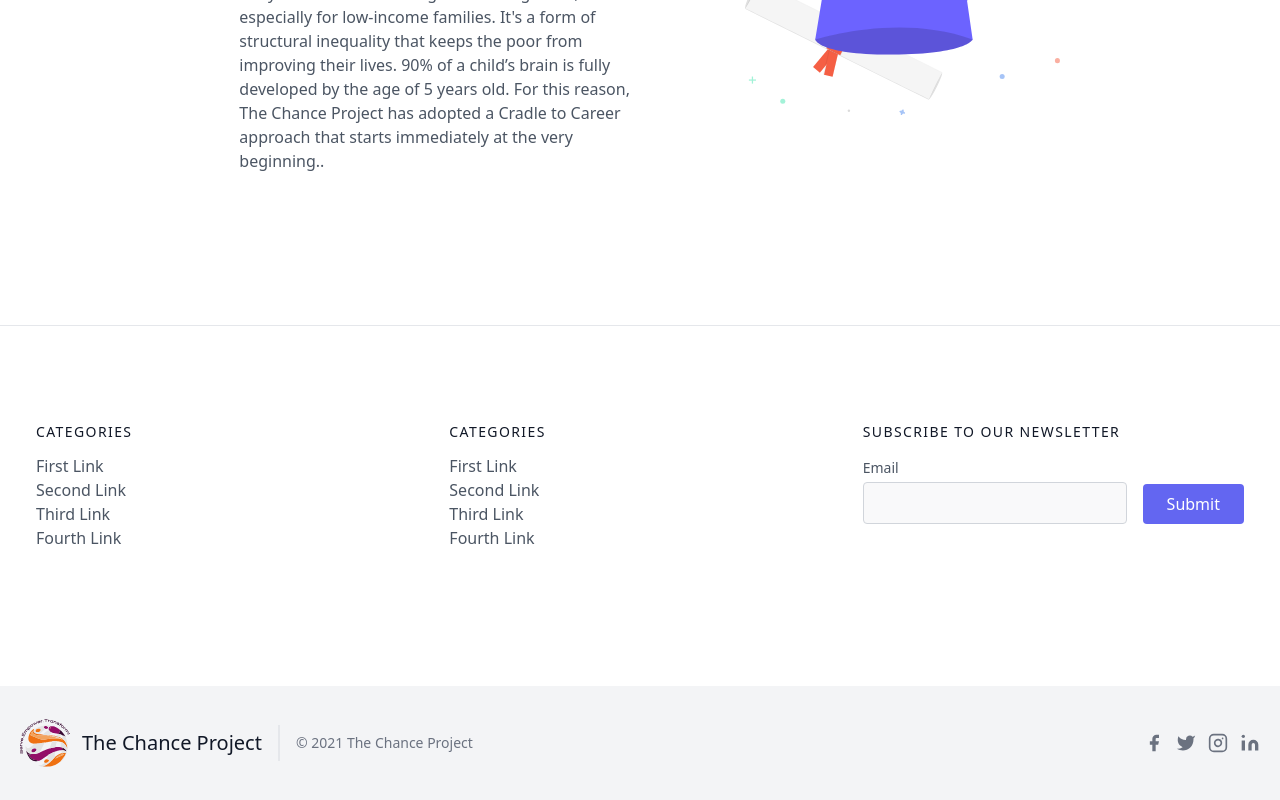
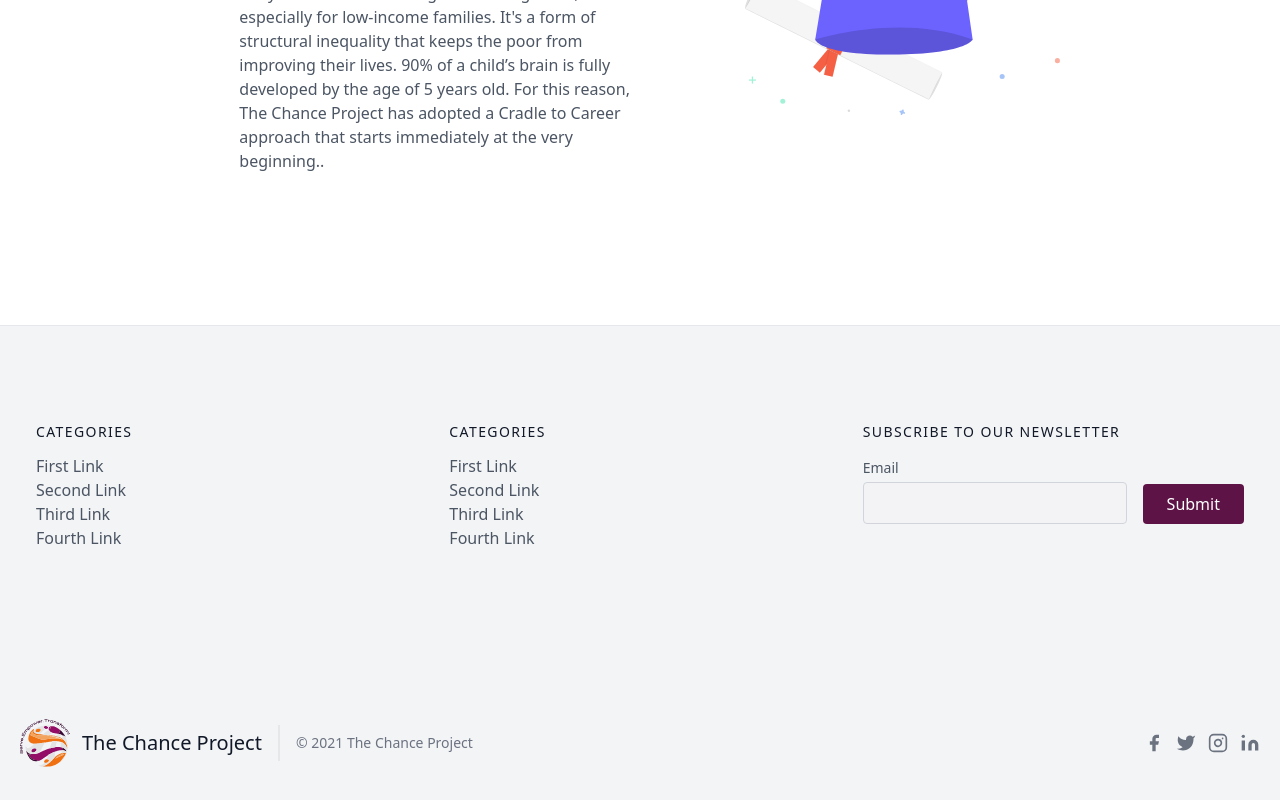
Before and after one commit to cgriff21/tcpSiteNext, a Next.js app: page /about in a window 1280 px wide. Shown: the part 1433-2233 px from the top of the page. Built offline with nearby package versions, Linux system fonts and the light colour scheme.

Commit message:
small fixes and add custom colors

```diff
--- a/components/Footer/Footer.tsx
+++ b/components/Footer/Footer.tsx
@@ -29,7 +29,7 @@ export default function Footer() {
 
 
   return (
-    <footer className="text-gray-600 body-font">
+    <footer className="text-gray-600 body-font bg-gray-100 bottom">
       <div className="container px-5 py-24 mx-auto">
         <div className="flex flex-wrap md:text-left text-center order-first">
           <div className="lg:w-1/3 md:w-1/3 w-full px-4">
@@ -74,7 +74,7 @@ export default function Footer() {
                   <label htmlFor='email' className="leading-7 text-sm text-gray-600">Email</label>
                   <input type="email" id="email" name="email" className="w-full bg-gray-100 bg-opacity-50 rounded border border-gray-300 focus:bg-transparent focus:ring-2 focus:ring-indigo-200 focus:border-indigo-500 text-base outline-none text-gray-700 py-1 px-3 leading-8 transition-colors duration-200 ease-in-out" />
                 </div>
-                <button type='submit' className="mt-2 xl:mt-0 flex-shrink-0 inline-flex text-white bg-indigo-500 border-0 py-2 px-6 focus:outline-none hover:bg-indigo-600 rounded">Submit</button>
+                <button type='submit' className="mt-2 xl:mt-0 flex-shrink-0 inline-flex text-white bg-TCPpurple-500 border-0 py-2 px-6 focus:outline-none hover:bg-indigo-600 rounded">Submit</button>
               </div>
             </form>
             {showAlert ? (
@@ -83,7 +83,6 @@ export default function Footer() {
           </div>
         </div>
       </div>
-      <div className="bg-gray-100">
       <div className="container px-5 py-8 mx-auto flex items-center sm:flex-row flex-col">
         <Link href="/">
           <a className="flex title-font font-medium items-center md:justify-start justify-center text-gray-900">
@@ -123,7 +122,6 @@ export default function Footer() {
           </a>
         </span>
       </div>
-      </div>
     </footer>
   )
 }
--- a/pages/contact.tsx
+++ b/pages/contact.tsx
@@ -75,7 +75,7 @@ export default function Contact() {
               <label htmlFor='message' className="leading-7 text-sm text-gray-600">Message</label>
               <textarea id="message" name="message" className="w-full bg-white rounded border border-gray-300 focus:border-indigo-500 focus:ring-2 focus:ring-indigo-200 h-32 text-base outline-none text-gray-700 py-1 px-3 resize-none leading-6 transition-colors duration-200 ease-in-out"></textarea>
             </div>
-            <button type="submit" className="text-white bg-indigo-500 border-0 py-2 px-6 focus:outline-none hover:bg-indigo-600 rounded text-lg">Submit</button>
+            <button type="submit" className="text-white bg-TCPpurple-500 border-0 py-2 px-6 focus:outline-none hover:bg-indigo-600 rounded text-lg">Submit</button>
             {showAlert ? (
               <div className="pt-5">
                 <ContactAlert {...showAlert} />
--- a/tailwind.config.js
+++ b/tailwind.config.js
@@ -2,7 +2,16 @@ module.exports = {
   purge: [],
   darkMode: false, // or 'media' or 'class'
   theme: {
-    extend: {},
+    extend: {
+      colors: {
+        TCPorange: {
+          500: '#ed7227'
+        },
+        TCPpurple: {
+          500: '#5E1346'
+        }
+      }
+    },
   },
   variants: {
     extend: {},
```
Also changed, not shown: styles/globals.css (+14 -1 lines). Lines whose indentation alone changed are shown as unchanged.
